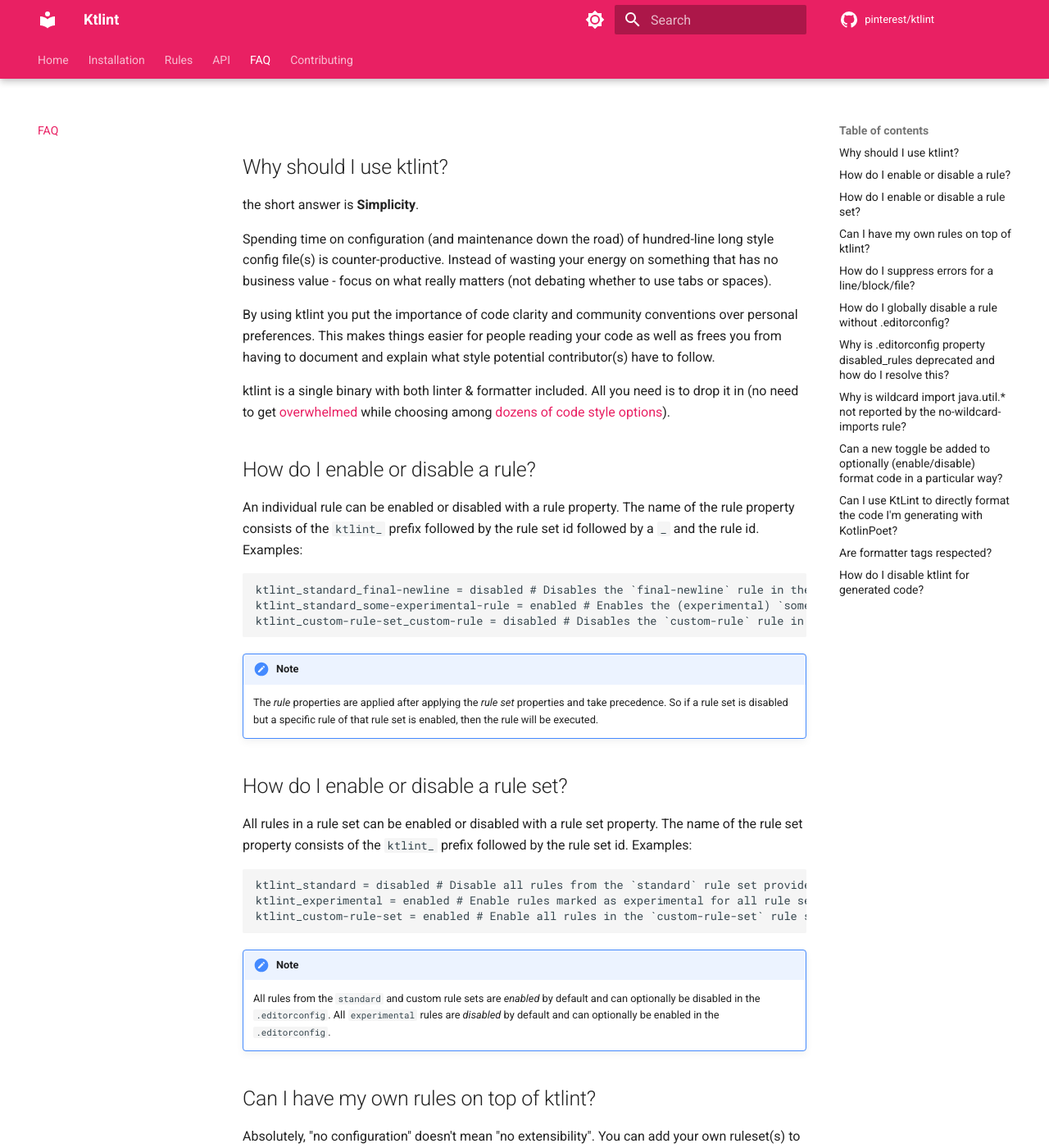
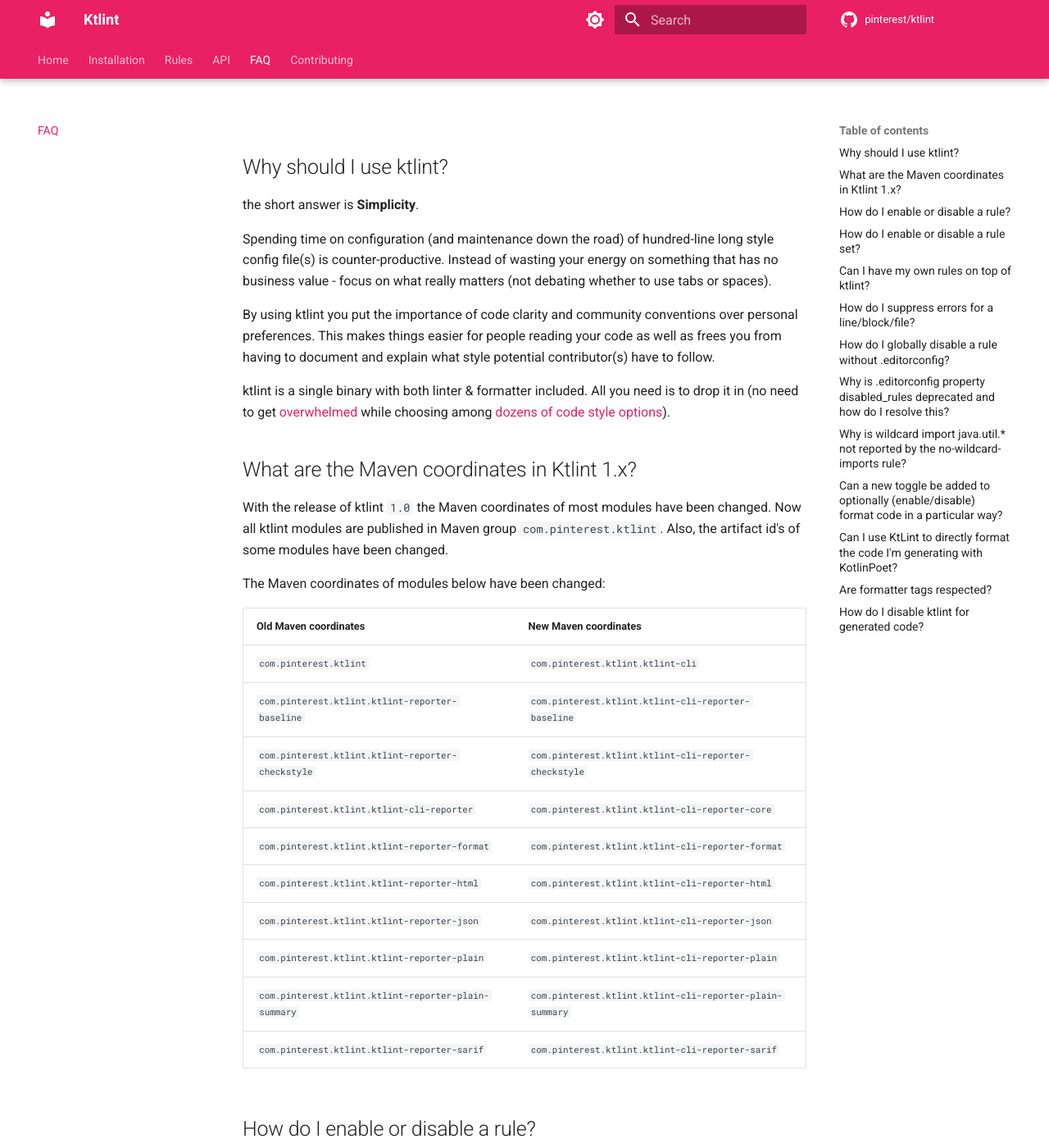
Before and after one commit to pinterest/ktlint, an MkDocs documentation site: the page built from documentation/snapshot/docs/faq.md, in a window 1280 px wide and 1400 px high. Shown: the whole window at 82% size. Built offline with MkDocs 1.6.1 and Material for MkDocs 9.7.7, drawn with Linux system fonts in a browser that asks for light colours; comment, search, counter and statistics services are not loaded; the version menu is left out.

Commit message:
Update and align Maven coordinates
Closes #1931

```diff
--- a/documentation/snapshot/docs/faq.md
+++ b/documentation/snapshot/docs/faq.md
@@ -7,6 +7,26 @@
 By using ktlint you put the importance of code clarity and community conventions over personal preferences. This makes things easier for people reading your code as well as frees you from having to document and explain what style potential contributor(s) have to follow.
 
 ktlint is a single binary with both linter & formatter included. All you need is to drop it in (no need to get [overwhelmed](https://en.wikipedia.org/wiki/Decision_fatigue) while choosing among [dozens of code style options](https://checkstyle.sourceforge.net/checks.html)).
+
+
+## What are the Maven coordinates in Ktlint 1.x?
+
+With the release of ktlint `1.0` the Maven coordinates of most modules have been changed. Now all ktlint modules are published in Maven group `com.pinterest.ktlint`. Also, the artifact id's of some modules have been changed.
+
+The Maven coordinates of modules below have been changed:
+
+| Old Maven coordinates                                | New Maven coordinates                                    |
+|------------------------------------------------------|----------------------------------------------------------|
+| `com.pinterest.ktlint`                               | `com.pinterest.ktlint.ktlint-cli`                        |
+| `com.pinterest.ktlint.ktlint-reporter-baseline`      | `com.pinterest.ktlint.ktlint-cli-reporter-baseline`      |
+| `com.pinterest.ktlint.ktlint-reporter-checkstyle`    | `com.pinterest.ktlint.ktlint-cli-reporter-checkstyle`    |
+| `com.pinterest.ktlint.ktlint-cli-reporter`           | `com.pinterest.ktlint.ktlint-cli-reporter-core`          |
+| `com.pinterest.ktlint.ktlint-reporter-format`        | `com.pinterest.ktlint.ktlint-cli-reporter-format`        |
+| `com.pinterest.ktlint.ktlint-reporter-html`          | `com.pinterest.ktlint.ktlint-cli-reporter-html`          |
+| `com.pinterest.ktlint.ktlint-reporter-json`          | `com.pinterest.ktlint.ktlint-cli-reporter-json`          |
+| `com.pinterest.ktlint.ktlint-reporter-plain`         | `com.pinterest.ktlint.ktlint-cli-reporter-plain`         |
+| `com.pinterest.ktlint.ktlint-reporter-plain-summary` | `com.pinterest.ktlint.ktlint-cli-reporter-plain-summary` |
+| `com.pinterest.ktlint.ktlint-reporter-sarif`         | `com.pinterest.ktlint.ktlint-cli-reporter-sarif`         |
 
 ##  How do I enable or disable a rule?
 
--- a/documentation/snapshot/overrides/main.html
+++ b/documentation/snapshot/overrides/main.html
@@ -10,3 +10,9 @@
     <strong>RELEASE version of the documentation</strong>
 </a>
 {% endblock %}
+
+<strong>The maven coordinates of `ktlint` have been changed. See
+  <a href="{{ '../' ~ base_url }}/dev-snapshot/faq/#what-are-the-maven-coordinates-in-ktlint-1x">
+    new Maven coordinates
+  </a>
+</strong>
```
Also changed, not shown: CHANGELOG.md, 11 other files.
